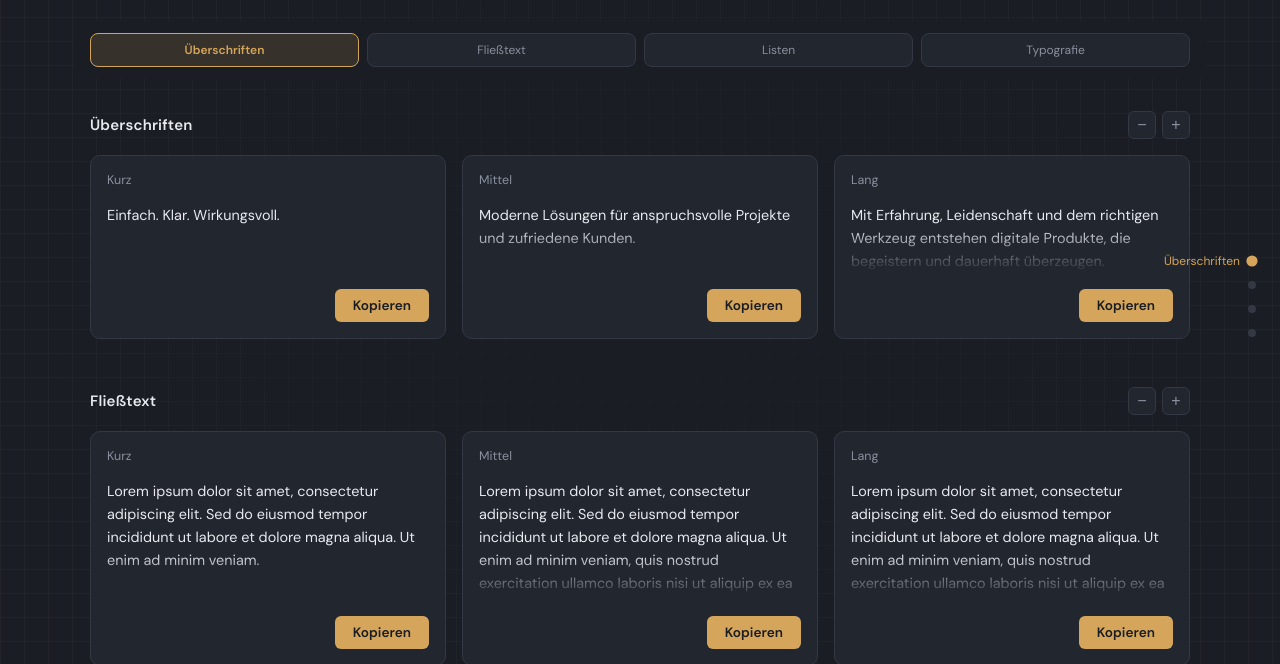
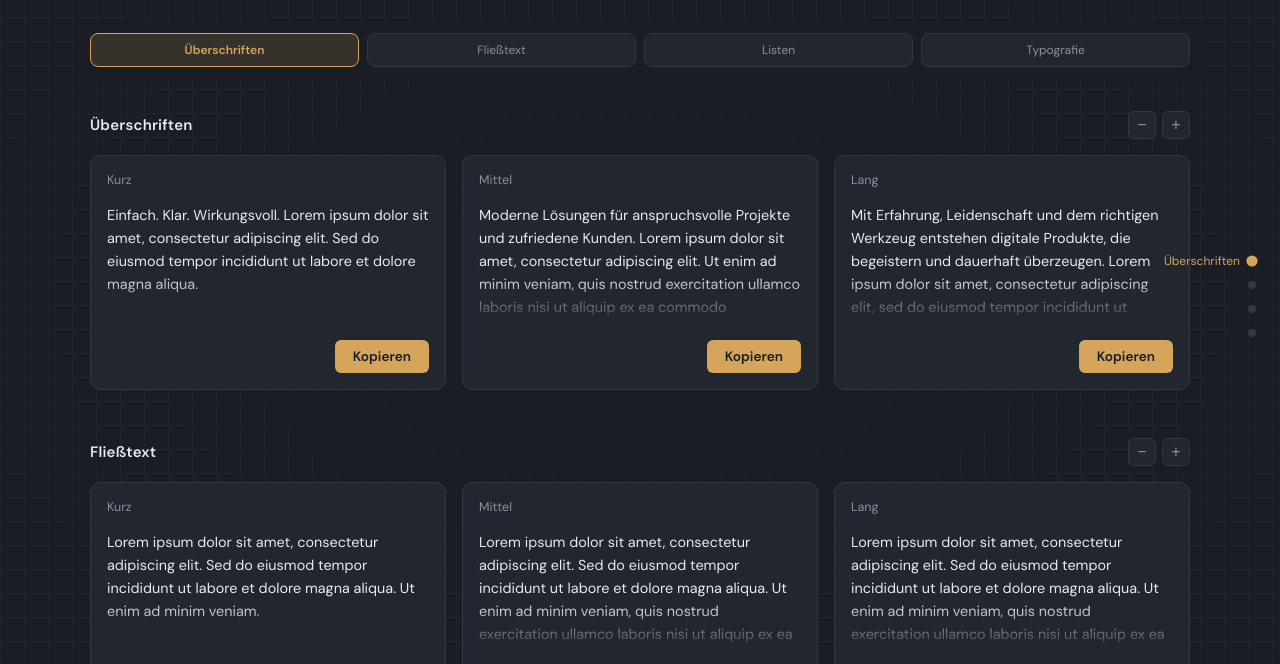
Before and after one commit to b0li/placeholder-generator, a plain HTML site: page index.html in a window 1280 px wide. Shown: the part 103-767 px from the top of the page. Drawn offline with Linux system fonts and the light colour scheme.

Commit message:
Add lorem ipsum paragraphs to Überschriften section cards
Co-Authored-By: Claude Sonnet 4.6 <noreply@anthropic.com>

```diff
--- a/index.html
+++ b/index.html
@@ -393,7 +393,9 @@
 
 			<div class="card">
 				<span class="card__label">Kurz</span>
-				<p class="card__text">Einfach. Klar. Wirkungsvoll.</p>
+				<div class="card__text">Einfach. Klar. Wirkungsvoll.
+
+Lorem ipsum dolor sit amet, consectetur adipiscing elit. Sed do eiusmod tempor incididunt ut labore et dolore magna aliqua.</div>
 				<div class="card__footer">
 					<button class="btn btn--accent js-copy">Kopieren</button>
 				</div>
@@ -401,7 +403,9 @@
 
 			<div class="card">
 				<span class="card__label">Mittel</span>
-				<p class="card__text">Moderne Lösungen für anspruchsvolle Projekte und zufriedene Kunden.</p>
+				<div class="card__text">Moderne Lösungen für anspruchsvolle Projekte und zufriedene Kunden.
+
+Lorem ipsum dolor sit amet, consectetur adipiscing elit. Ut enim ad minim veniam, quis nostrud exercitation ullamco laboris nisi ut aliquip ex ea commodo consequat. Duis aute irure dolor in reprehenderit in voluptate velit esse cillum dolore eu fugiat nulla pariatur.</div>
 				<div class="card__footer">
 					<button class="btn btn--accent js-copy">Kopieren</button>
 				</div>
@@ -409,7 +413,9 @@
 
 			<div class="card">
 				<span class="card__label">Lang</span>
-				<p class="card__text">Mit Erfahrung, Leidenschaft und dem richtigen Werkzeug entstehen digitale Produkte, die begeistern und dauerhaft überzeugen.</p>
+				<div class="card__text">Mit Erfahrung, Leidenschaft und dem richtigen Werkzeug entstehen digitale Produkte, die begeistern und dauerhaft überzeugen.
+
+Lorem ipsum dolor sit amet, consectetur adipiscing elit, sed do eiusmod tempor incididunt ut labore et dolore magna aliqua. Ut enim ad minim veniam, quis nostrud exercitation ullamco laboris nisi ut aliquip ex ea commodo consequat. Duis aute irure dolor in reprehenderit in voluptate velit esse cillum dolore eu fugiat nulla pariatur. Excepteur sint occaecat cupidatat non proident, sunt in culpa qui officia deserunt mollit anim id est laborum.</div>
 				<div class="card__footer">
 					<button class="btn btn--accent js-copy">Kopieren</button>
 				</div>
```
